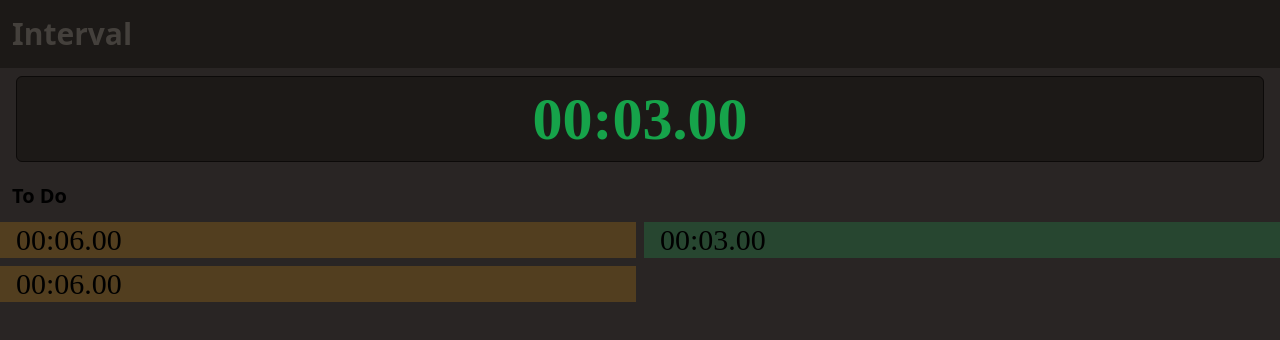
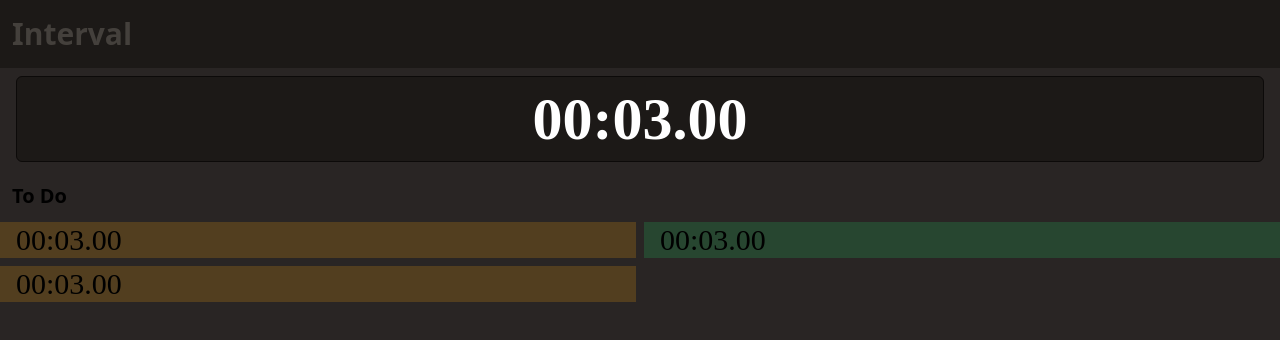
Before and after one commit to rogierborst/interval, a Nuxt app: page / in a window 1280 px wide. Shown: the top 340 px of the page. Built offline with nearby package versions, Linux system fonts and the light colour scheme.

Commit message:
refactor to using a controller and make it all work

```diff
--- a/app/app.vue
+++ b/app/app.vue
@@ -1,16 +1,24 @@
 <script setup>
-
 import { useIntervalsStore } from '~/useIntervalsStore.js';
 
 const intervalsStore = useIntervalsStore();
-const {
-    upcomingIntervals,
-    finishedIntervals,
-    hasActiveInterval
-} = storeToRefs(intervalsStore);
-const { nextInterval, resetIntervals } = intervalsStore;
+const { upcomingIntervals, finishedIntervals } = intervalsStore;
 
-onMounted(async () => nextInterval());
+const workout = useWorkoutController();
+
+const { formatted, isRunning } = workout;
+
+onMounted(() => {
+    workout.selectNext();
+})
+
+const toggleTimer = () => {
+    if (isRunning.value) {
+        workout.pause();
+    } else {
+        workout.start();
+    }
+}
 
 useHead({ title: 'Interval 🏃🏼‍♂️' });
 </script>
@@ -18,10 +26,10 @@ useHead({ title: 'Interval 🏃🏼‍♂️' });
 <template>
     <div class="bg-stone-800 min-h-dvh">
         <NuxtRouteAnnouncer />
-        <BaseHeader @click="resetIntervals">Interval</BaseHeader>
+        <BaseHeader @click="workout.resetWorkout">Interval</BaseHeader>
 
         <div class="px-4 py-2">
-            <Counter v-if="hasActiveInterval" @finished="nextInterval" />
+            <Counter :time="formatted" @toggle="toggleTimer" @reset="workout.reset" />
         </div>
 
         <h2 v-if="upcomingIntervals.length" class="p-3 font-bold text-xl">To Do</h2>
--- a/app/components/Counter.vue
+++ b/app/components/Counter.vue
@@ -1,57 +1,34 @@
 <script setup>
-import { useIntervalsStore } from '~/useIntervalsStore';
-const intervalsStore = useIntervalsStore();
-const { activeInterval } = storeToRefs(intervalsStore);
+const emit = defineEmits(['toggle', 'reset']);
 
-const {
-    formattedTime, startTimer, pauseTimer, resetTimer, setTime, isRunning, isFinished,
-} = useTimer();
-const emit = defineEmits(['finished']);
+defineProps({
+    time: { type: String, default: 'o jee' },
+    color: { type: String, default: 'text-white' },
+});
 
-const clickCounter = ref(0);
+let clickCount = 0;
 let clickTimer;
 
-const toggleTimer = () => {
-    if (isRunning.value) {
-        pauseTimer();
-    } else {
-        startTimer();
-    }
-}
+/**
+ * Manually handle single and double clicks.
+ * 'toggle' will be emitted immediately after the first click.
+ * If a second click occurs within 250 ms, 'reset' will be emitted afterward.
+ * This allows single clicks to remain snappy.
+ */
+const handleClick = () => {
+    clickCount++;
 
-onMounted(() => {
-    setTime(activeInterval.value.length ?? 0);
-});
-
-watch(() => activeInterval.value, (newInterval) => {
-    setTime(newInterval.length ?? 0);
-    startTimer();
-});
-watch(() => isFinished.value, (finished) => {
-    if (!finished) return;
-
-    emit('finished');
-});
-
-const color = computed(() => {
-    return activeInterval.value.type === 'walk' ? 'text-green-600' : 'text-amber-600';
-});
-
-const handleClick = () => {
-    clickCounter.value++;
-
-    if (clickCounter.value === 1) {
-        // Toggle timer after first click
-        toggleTimer();
+    if (clickCount === 1) {
+        emit('toggle');
 
         clickTimer = setTimeout(() => {
-            clickCounter.value = 0;
+            clickCount = 0;
         }, 250);
     } else {
         // If dbl click is detected, reset the timer
         clearTimeout(clickTimer);
-        clickCounter.value = 0;
-        resetTimer();
+        emit('reset');
+        clickCount = 0;
     }
 }
 </script>
@@ -61,6 +38,6 @@ const handleClick = () => {
         class="bg-stone-900 border border-stone-950 rounded-md p-3 text-center"
         @click="handleClick"
     >
-        <div class="text-6xl font-bold font-time" :class="color" v-text="formattedTime" />
+        <div class="text-6xl font-bold font-time" :class="color" v-text="time" />
     </div>
 </template>
--- a/app/composables/useTimer.js
+++ b/app/composables/useTimer.js
@@ -1,122 +1,46 @@
 import { formatTime } from '~/utils/time.js';
 
 export const useTimer = () => {
-    const remainingTime = ref(0);
-    const initialTime = ref(0);
+    const remaining = ref(0);
+    const initial = ref(0);
     const isRunning = ref(false);
+    let startTime = null, frameId = null;
 
-    // Track timing for precision
-    let startTimestamp = null;
-    let pausedDuration = 0;
-    let animationFrameId = null;
-
-    const isPaused = computed(() => !isRunning.value && remainingTime.value > 0);
-    const isFinished = computed(() => remainingTime.value <= 0);
-    const currentSeconds = computed(() => Math.ceil(remainingTime.value / 1000));
-    const formattedTime = computed(() => formatTime(remainingTime.value));
-
-    // High precision timer update function
-    const updateTimer = (currentTimestamp) => {
-        if (!isRunning.value) return;
-
-        const elapsed = currentTimestamp - startTimestamp - pausedDuration;
-        const newRemainingTime = initialTime.value - elapsed;
-
-        if (newRemainingTime <= 0) {
-            setTime(0);
-            stopTimer();
-            return;
-        }
-
-        remainingTime.value = newRemainingTime;
-        animationFrameId = requestAnimationFrame(updateTimer);
-    }
+    const isFinished = computed(() => remaining.value <= 0);
+    const formatted = computed(() => formatTime(remaining.value));
 
     const setTime = (seconds) => {
-        // @todo: maybe we want to be able to set the time without stopping the timer.
-        // If so, remove the next if clause.
-        if (isRunning.value) {
-            stopTimer();
-        }
-
-        const durationInMs = seconds * 1000;
-        remainingTime.value = durationInMs;
-        initialTime.value = durationInMs;
-    }
-
-    const startTimer = (durationInSeconds = null) => {
-        if (durationInSeconds !== null) {
-            const durationInMs = durationInSeconds * 1000;
-            remainingTime.value = durationInMs;
-            initialTime.value = durationInMs;
-            pausedDuration = 0;
-        }
-
-        if (isRunning.value || remainingTime.value <= 0) return;
-
-        const now = performance.now();
-        isRunning.value = true;
-
-        if (startTimestamp === null) {
-            startTimestamp = now;
-        } else {
-            startTimestamp = now - (initialTime.value - remainingTime.value);
-        }
-
-        animationFrameId = requestAnimationFrame(updateTimer);
+        const ms = seconds * 1000;
+        remaining.value = ms;
+        initial.value = ms;
+        startTime = null;
     };
 
-    const pauseTimer = () => {
+    const update = (now) => {
         if (!isRunning.value) return;
+        const elapsed = now - startTime;
+        remaining.value = Math.max(initial.value - elapsed, 0);
+        if (remaining.value > 0) frameId = requestAnimationFrame(update);
+    };
 
+    const start = () => {
+        if (remaining.value <= 0) return;
+        isRunning.value = true;
+        startTime = performance.now() - (initial.value - remaining.value);
+        frameId = requestAnimationFrame(update);
+    };
+
+    const pause = () => {
         isRunning.value = false;
+        cancelAnimationFrame(frameId);
+    };
 
-        if (animationFrameId) {
-            cancelAnimationFrame(animationFrameId);
-            animationFrameId = null;
-        }
-    }
+    const reset = () => {
+        pause();
+        remaining.value = initial.value;
+    };
 
-    const stopTimer = () => {
-        if (!isRunning.value) return;
+    onUnmounted(() => cancelAnimationFrame(frameId));
 
-        isRunning.value = false;
-        pausedDuration = 0;
-
-        if (animationFrameId) {
-            cancelAnimationFrame(animationFrameId);
-            animationFrameId = null;
-        }
-    }
-
-    const resetTimer = () => {
-        stopTimer();
-        remainingTime.value = initialTime.value;
-    }
-
-    // Get precise remaining time in seconds (with decimals)
-    const getPreciseRemainingSeconds = () => remainingTime.value / 1000;
-
-    onUnmounted(() => {
-        if (animationFrameId) {
-            cancelAnimationFrame(animationFrameId);
-        }
-    });
-
-    return {
-        currentSeconds: readonly(currentSeconds),
-        remainingTimeMs: readonly(remainingTime),
-        initialTime: readonly(computed(() => initialTime.value / 1000)),
-        isRunning: readonly(isRunning),
-        isPaused: readonly(isPaused),
-        isFinished: isFinished,
-        formattedTime,
-
-        startTimer,
-        pauseTimer,
-        stopTimer,
-        resetTimer,
-        setTime,
-        getPreciseRemainingSeconds,
-    };
-}
+    return { isRunning, isFinished, formatted, setTime, start, pause, reset };
+};
--- /dev/null
+++ b/app/composables/useWorkoutController.js
@@ -0,0 +1,31 @@
+import { useIntervalsStore } from '~/useIntervalsStore.js';
+
+export const useWorkoutController = () => {
+    const intervals = useIntervalsStore();
+    const timer = useTimer();
+
+    const selectNext = () => {
+        intervals.activateNextInterval();
+        timer.setTime(intervals.activeInterval?.length ?? 0);
+    }
+
+    const startNext = () => {
+        selectNext();
+        if (!intervals.activeInterval) return;
+        timer.start();
+    }
+
+    const resetWorkout = () => {
+        intervals.resetIntervals();
+        timer.reset();
+    }
+
+    // Auto-move to next interval when finished
+    watch(timer.isFinished, (done) => {
+        if (done) startNext();
+    });
+
+    return {
+        ...timer, ...intervals, selectNext, startNext, resetWorkout,
+    };
+}
--- /dev/null
+++ b/app/config/defaultIntervals.js
@@ -0,0 +1,6 @@
+export default [
+    { type: 'walk', length: 3 },
+    { type: 'run', length: 3 },
+    { type: 'walk', length: 3 },
+    { type: 'run', length: 3 },
+];
--- a/app/useIntervalsStore.js
+++ b/app/useIntervalsStore.js
@@ -1,55 +1,31 @@
 import { defineStore } from 'pinia';
-
-const intervals = [
-    {
-        type: 'walk',
-        length: 3,
-    },
-    {
-        type: 'run',
-        length: 6,
-    },
-    {
-        type: 'walk',
-        length: 3,
-    },
-    {
-        type: 'run',
-        length: 6,
-    },
-];
+import defaultIntervals from '~/config/defaultIntervals';
 
 export const useIntervalsStore = defineStore('intervals', () => {
     const activeInterval = ref(null);
-
-    const upcomingIntervals = ref(intervals.map(interval => ({ ...interval })));
+    const upcomingIntervals = ref(defaultIntervals.map(interval => ({ ...interval })));
     const finishedIntervals = ref([]);
 
-    const hasActiveInterval = computed(() => {
-        return activeInterval.value !== null;
-    });
-
-    const nextInterval = () => {
+    const activateNextInterval = () => {
         if (activeInterval.value) {
             finishedIntervals.value.push(activeInterval.value);
         }
 
-        activeInterval.value = upcomingIntervals.value.shift();
+        activeInterval.value = upcomingIntervals.value.shift() ?? null;
     }
 
     const resetIntervals = () => {
-        upcomingIntervals.value = intervals.map(interval => ({ ...interval }));
+        upcomingIntervals.value = defaultIntervals.map(interval => ({ ...interval }));
         finishedIntervals.value = [];
         activeInterval.value = null;
-        nextInterval();
+        activateNextInterval();
     }
 
     return {
         activeInterval,
         upcomingIntervals,
         finishedIntervals,
-        nextInterval,
+        activateNextInterval,
         resetIntervals,
-        hasActiveInterval
     };
 });
```
